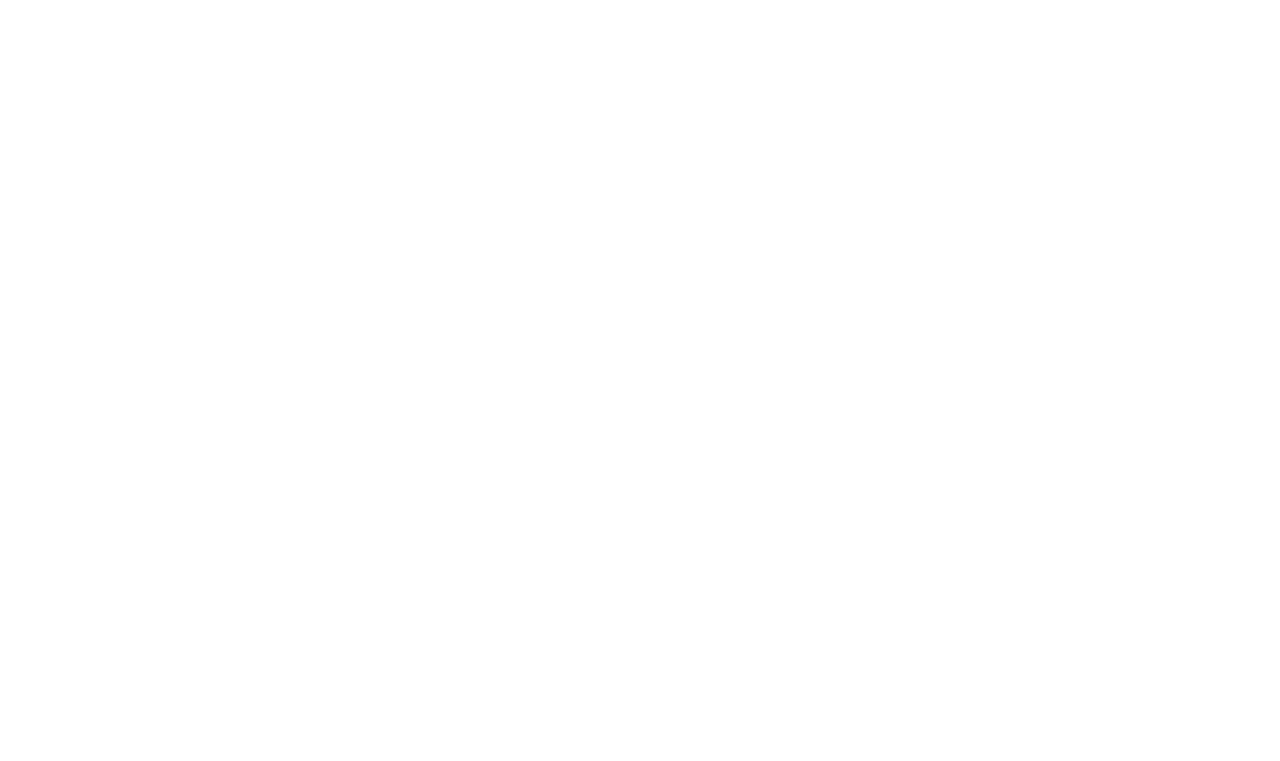
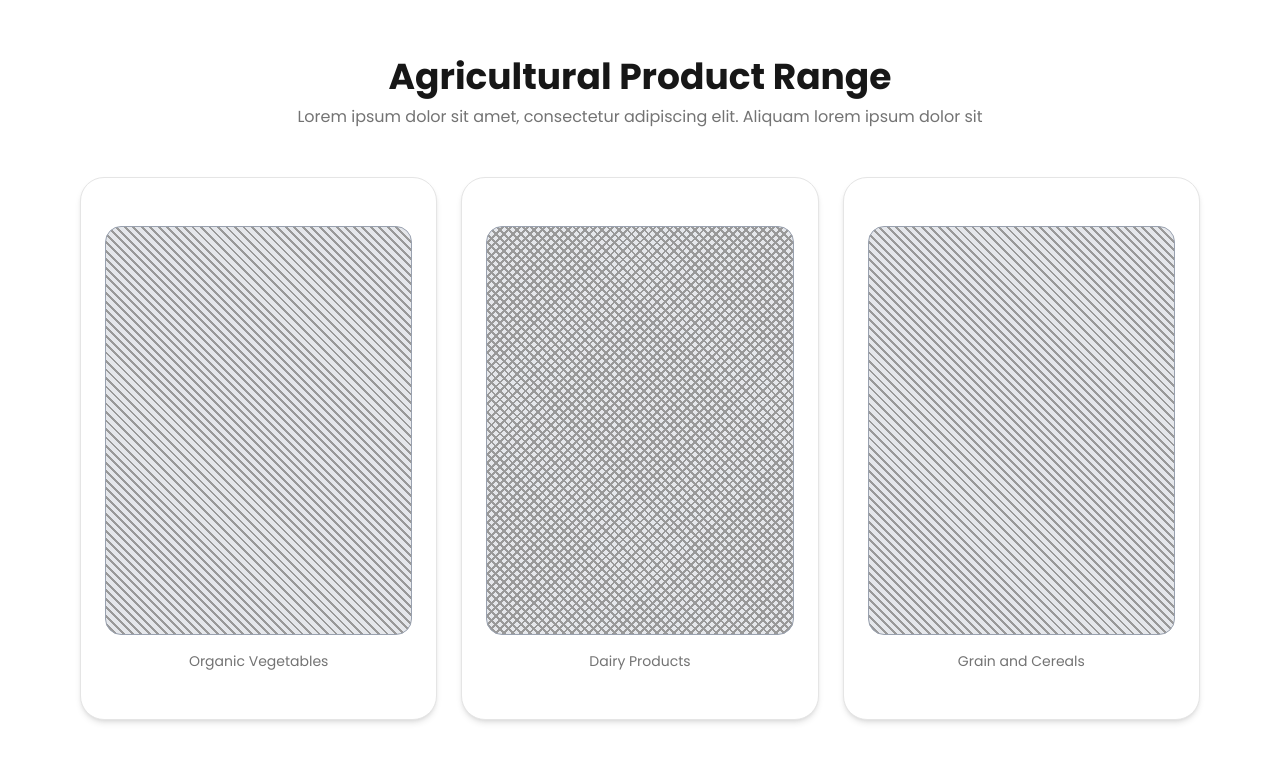
Before and after one commit to haikrisna/mullob-store, a Next.js app: page / in a window 1280 px wide. Shown: the part 2355-3116 px from the top of the page. Before the commit the page ends 2348 px from the top, so only its background shows below. Built offline with nearby package versions, Linux system fonts and the light colour scheme.

Commit message:
feat: product-category

```diff
--- a/src/app/page.js
+++ b/src/app/page.js
@@ -3,6 +3,7 @@
 import DescriptionSection from "@/components/content/Description";
 import Background from "@/components/content/Background";
 import CompanyValues from "@/components/content/CompanyValues";
+import ProductCategory from "@/components/content/ProductCategory";
 
 export default function Home() {
   return (
@@ -13,6 +14,7 @@
       <DescriptionSection />
       <Background />
       <CompanyValues/>
+      <ProductCategory/>
       {/* Add more components or content here */}
     </div>
   );
--- /dev/null
+++ b/src/components/content/ProductCategory.jsx
@@ -0,0 +1,50 @@
+"use client";
+
+import { Card, CardContent } from "@/components/ui/card";
+import { cn } from "@/lib/utils";
+import { Container } from "../layout/container";
+
+const categories = [
+  { title: "Organic Vegetables" },
+  { title: "Dairy Products" },
+  { title: "Grain and Cereals" },
+];
+
+export default function ProductCategory() {
+  return (
+    <section className="py-16 text-center">
+      <Container>
+        <h2 className="text-4xl font-bold font-handwriting mb-2">
+          Agricultural Product Range
+        </h2>
+        <p className="text-muted-foreground mb-12">
+          Lorem ipsum dolor sit amet, consectetur adipiscing elit. Aliquam lorem
+          ipsum dolor sit
+        </p>
+
+        <div className="grid grid-cols-1 gap-6 sm:grid-cols-2 lg:grid-cols-3 max-w-6xl mx-auto px-4">
+          {categories.map((item, index) => (
+            <Card
+              key={index}
+              className="rounded-3xl shadow-md transition-transform duration-300 hover:scale-105 hover:-translate-y-1"
+            >
+              <CardContent className="flex flex-col items-center justify-center p-6">
+                <div
+                  className={cn(
+                    "w-full aspect-[3/4] rounded-2xl bg-gray-200 border border-gray-400",
+                    "bg-[repeating-linear-gradient(45deg,_#999_0px,_#999_2px,_transparent_2px,_transparent_6px)]",
+                    index === 1 &&
+                      "bg-[repeating-linear-gradient(45deg,_#999_0px,_#999_2px,_transparent_2px,_transparent_6px),repeating-linear-gradient(-45deg,_#999_0px,_#999_2px,_transparent_2px,_transparent_6px)]"
+                  )}
+                />
+                <p className="mt-4 text-sm text-muted-foreground">
+                  {item.title}
+                </p>
+              </CardContent>
+            </Card>
+          ))}
+        </div>
+      </Container>
+    </section>
+  );
+}
--- /dev/null
+++ b/src/components/ui/card.jsx
@@ -0,0 +1,101 @@
+import * as React from "react"
+
+import { cn } from "@/lib/utils"
+
+function Card({
+  className,
+  ...props
+}) {
+  return (
+    <div
+      data-slot="card"
+      className={cn(
+        "bg-card text-card-foreground flex flex-col gap-6 rounded-xl border py-6 shadow-sm",
+        className
+      )}
+      {...props} />
+  );
+}
+
+function CardHeader({
+  className,
+  ...props
+}) {
+  return (
+    <div
+      data-slot="card-header"
+      className={cn(
+        "@container/card-header grid auto-rows-min grid-rows-[auto_auto] items-start gap-1.5 px-6 has-data-[slot=card-action]:grid-cols-[1fr_auto] [.border-b]:pb-6",
+        className
+      )}
+      {...props} />
+  );
+}
+
+function CardTitle({
+  className,
+  ...props
+}) {
+  return (
+    <div
+      data-slot="card-title"
+      className={cn("leading-none font-semibold", className)}
+      {...props} />
+  );
+}
+
+function CardDescription({
+  className,
+  ...props
+}) {
+  return (
+    <div
+      data-slot="card-description"
+      className={cn("text-muted-foreground text-sm", className)}
+      {...props} />
+  );
+}
+
+function CardAction({
+  className,
+  ...props
+}) {
+  return (
+    <div
+      data-slot="card-action"
+      className={cn(
+        "col-start-2 row-span-2 row-start-1 self-start justify-self-end",
+        className
+      )}
+      {...props} />
+  );
+}
+
+function CardContent({
+  className,
+  ...props
+}) {
+  return (<div data-slot="card-content" className={cn("px-6", className)} {...props} />);
+}
+
+function CardFooter({
+  className,
+  ...props
+}) {
+  return (
+    <div
+      data-slot="card-footer"
+      className={cn("flex items-center px-6 [.border-t]:pt-6", className)}
+      {...props} />
+  );
+}
+
+export {
+  Card,
+  CardHeader,
+  CardFooter,
+  CardTitle,
+  CardAction,
+  CardDescription,
+  CardContent,
+}
```
